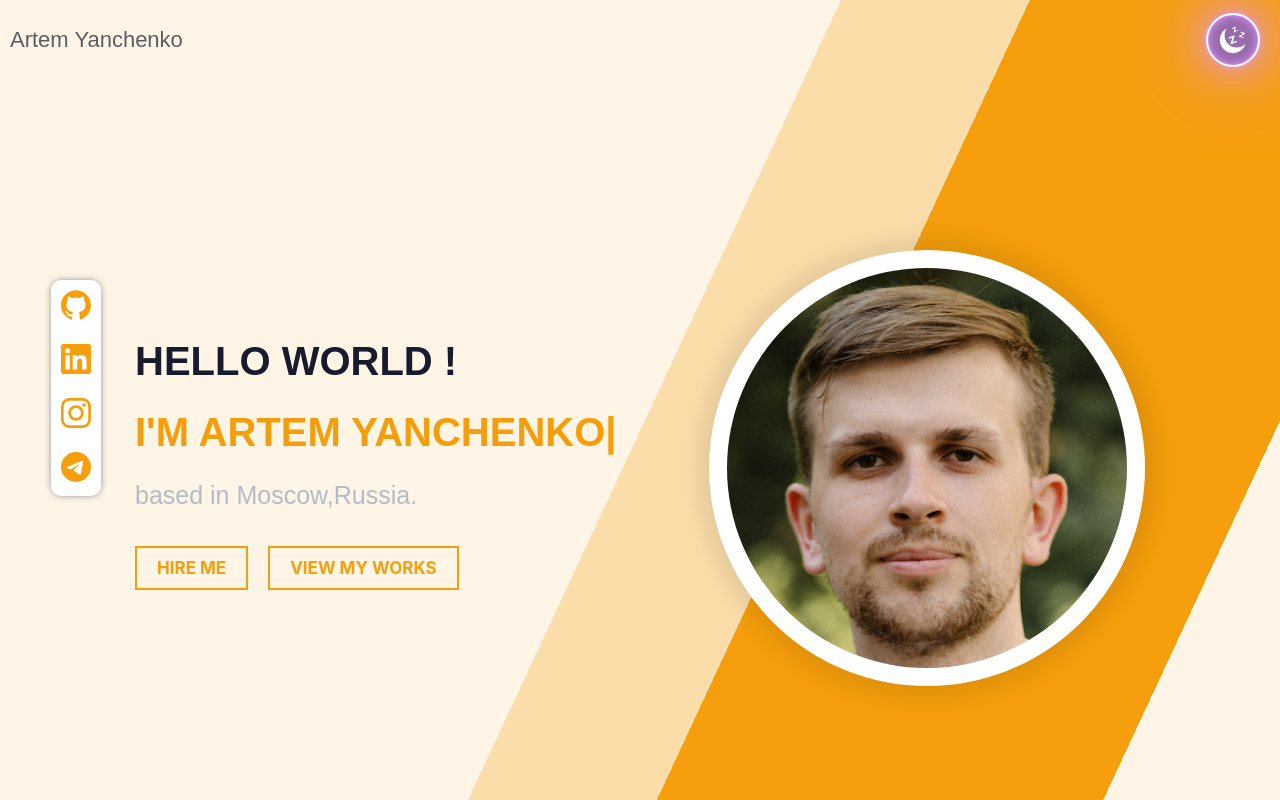
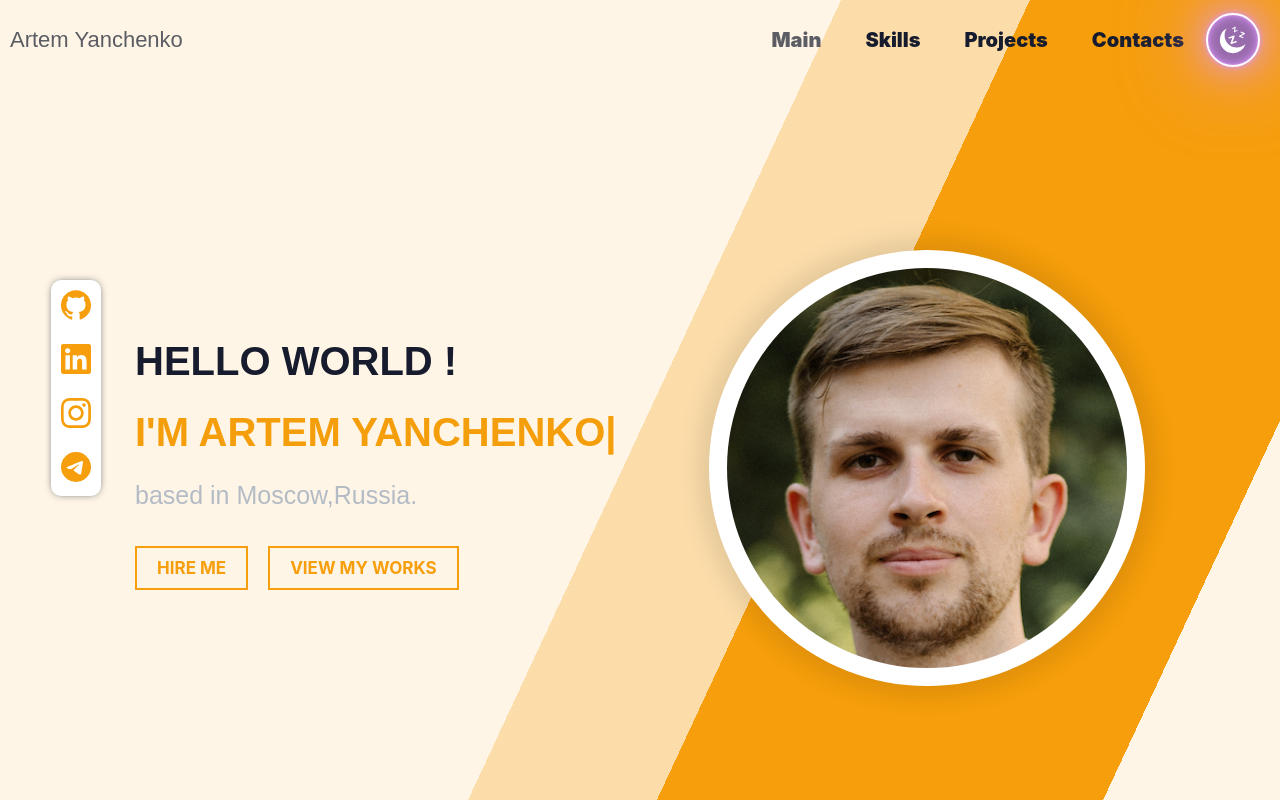
Before and after one commit to ArtemYanchenko/portfolio, a React (Create React App) app: page / in a window 1280 px wide. Shown: the top 800 px of the page. Built offline with nearby package versions, Linux system fonts and the light colour scheme; a web font is replaced by a local one.

Commit message:
refactor media query

```diff
--- a/src/header/header.tsx
+++ b/src/header/header.tsx
@@ -24,8 +24,8 @@ export const Header = () => {
         <header className={headerClasses.join(' ')}>
             <div className={style.headerName}>Artem Yanchenko</div>
             <div className={style.navToggleWrapper}>
+                <Nav/>
                 <ToggleDarkMode/>
-                <Nav/>
             </div>
         </header>
     );
--- a/src/nav/nav.module.css
+++ b/src/nav/nav.module.css
@@ -6,9 +6,7 @@
 
 }
 
-.navClose{
-    display: none;
-}
+
 
 .nav a {
     text-decoration: none;
@@ -43,4 +41,7 @@
     .burgerBtn {
         display: block;
     }
+    .navClose{
+        display: none;
+    }
 }
--- a/src/nav/nav.tsx
+++ b/src/nav/nav.tsx
@@ -27,7 +27,7 @@ export const Nav = () => {
             <div className={style.burgerBtn} onClick={handleToggle}>
                 <img src={burger} alt="burger" />
             </div>
-            <div className={isOpen ? style.nav : style.navClose}>
+            <div className={isOpen ? style.nav  :  `${style.nav} ${style.navClose}`}>
                 {mappedLinks}
             </div>
         </>
```
